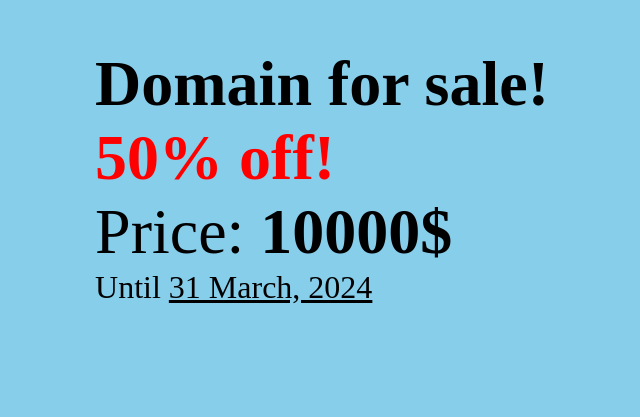
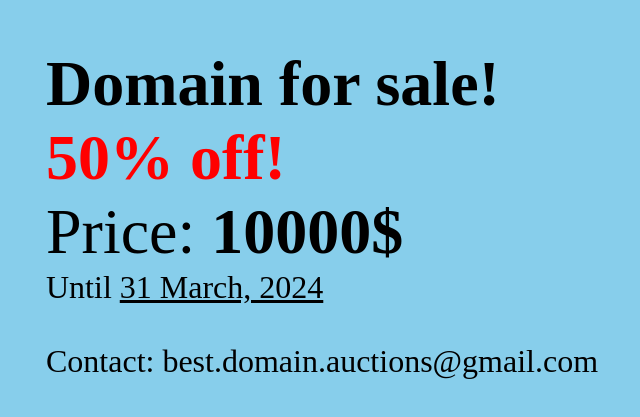
Before and after one commit to maazshakeel/domain_for_sale, a plain HTML site: page index.html in a window 1280 px wide. Shown: the part 113-530 px from the top of the page, without its empty margins (318-958 px from the left). Drawn offline with Linux system fonts and the light colour scheme.

Commit message:
Update index.html

```diff
--- a/index.html
+++ b/index.html
@@ -13,6 +13,8 @@
         <span style="color: red; font-size: 4rem; font-weight: bold;">50% off!</span>
         <span style="font-size: 4rem;">Price: <b>10000$</b></span>
         <span>Until <u>31 March, 2024</u></span>
+        <br>
+        <span>Contact: best.domain.auctions@gmail.com</span>
       </div>
     </div>
 </html>
```
